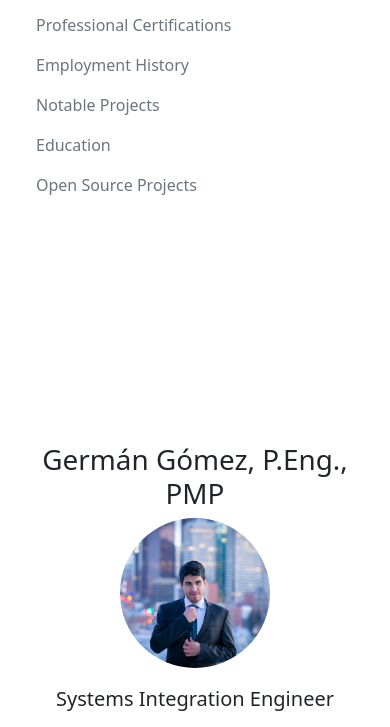
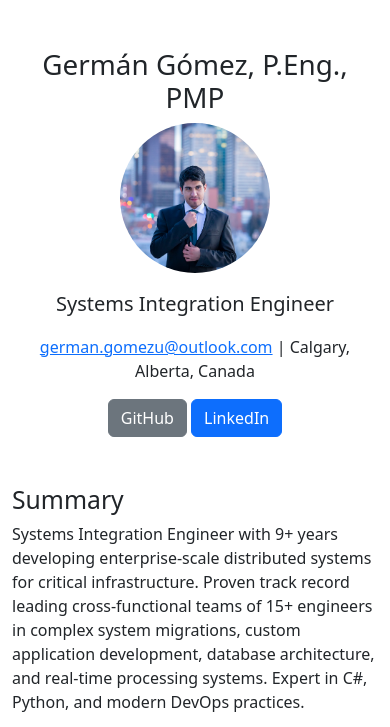
Before and after one commit to grgomez/germangomezcc, a website: page index.html in a window 390 px wide. Shown: the top 727 px of the page. Drawn offline with nearby package versions, Linux system fonts and the light colour scheme.

Commit message:
Modified sidebar to hide when screen is small

```diff
--- a/index.html
+++ b/index.html
@@ -28,8 +28,7 @@
         }
         @media (max-width: 768px) {
             .sidebar {
-                position: static;
-                margin-bottom: 2rem;
+                display: none;
             }
         }
     </style>
```
